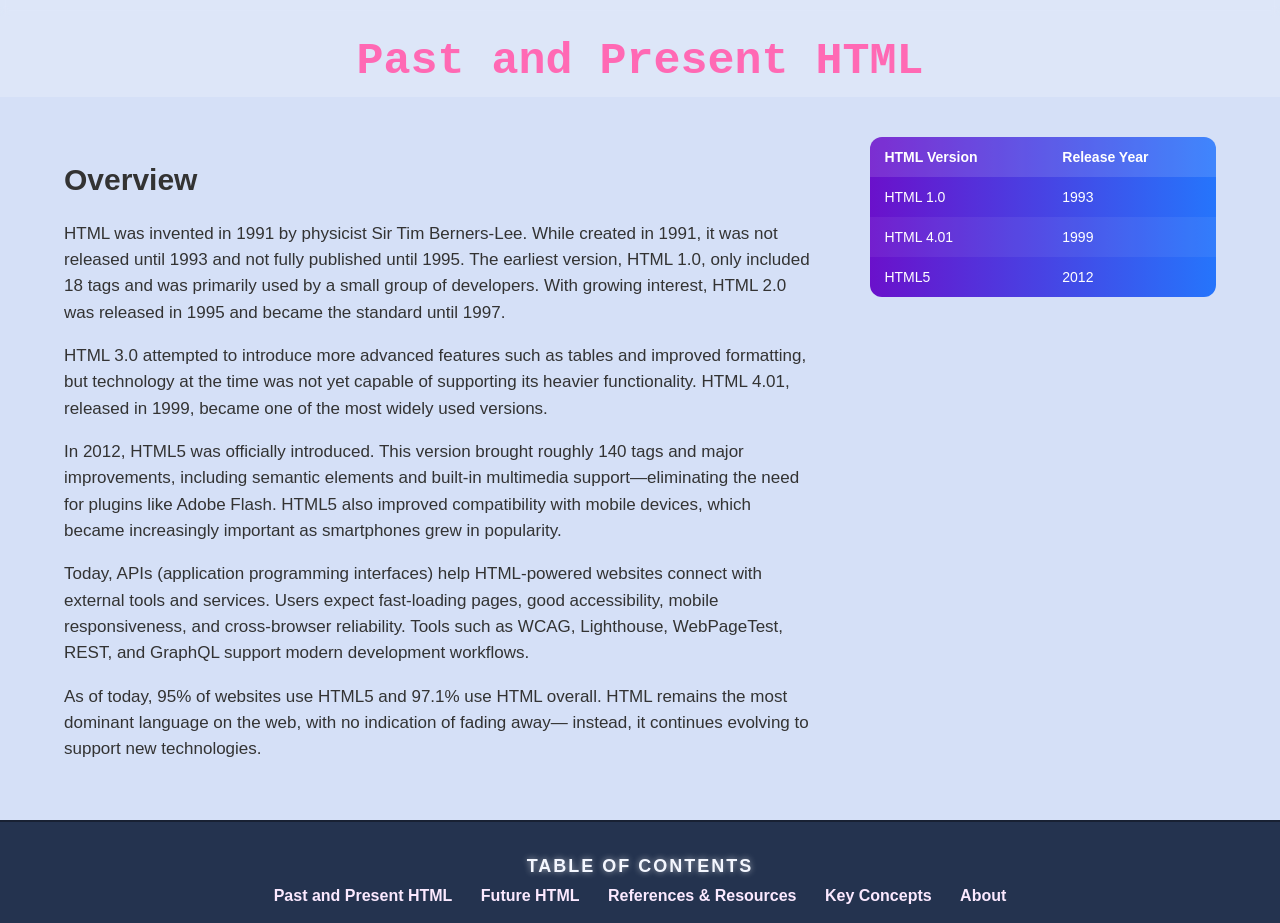
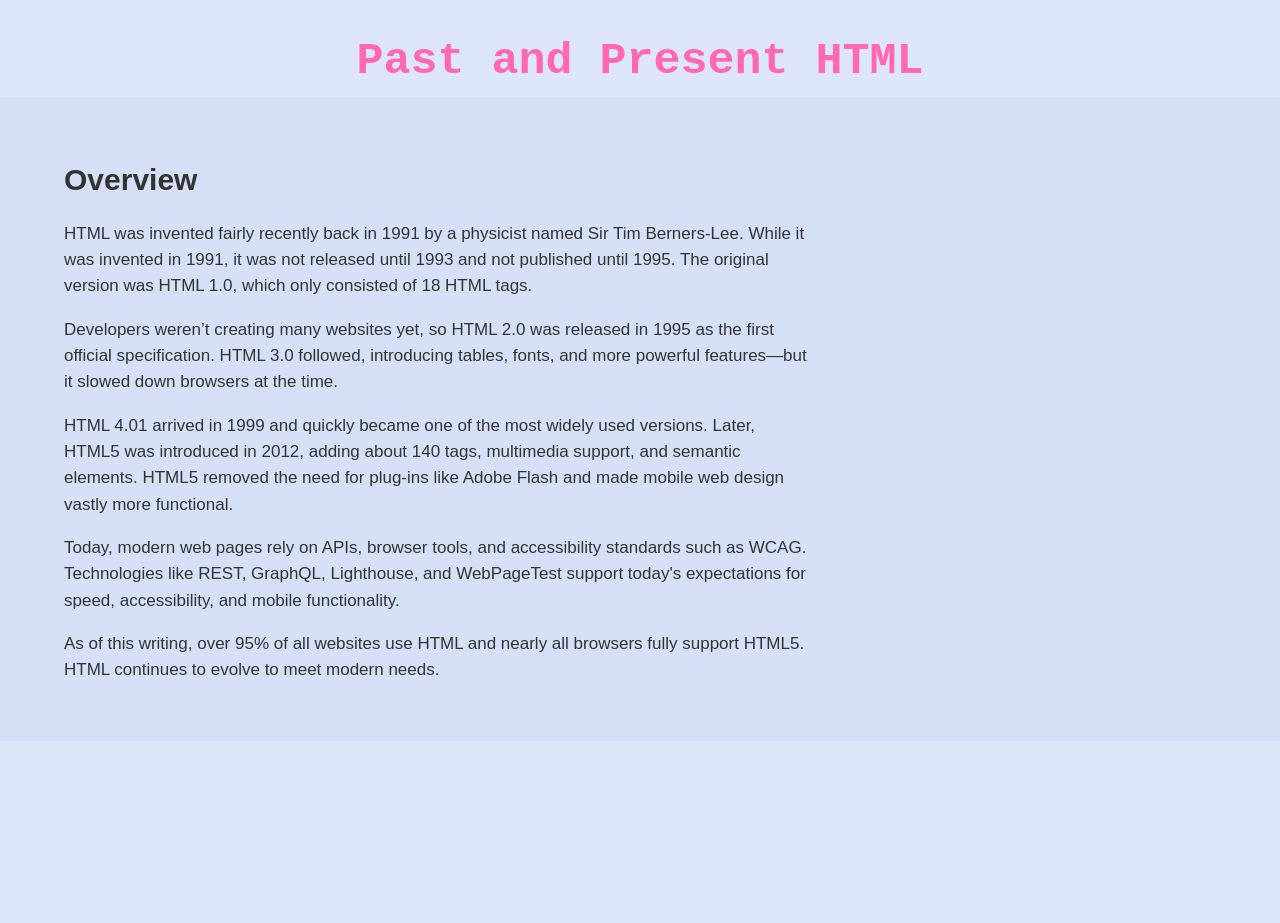
Before and after one commit to evalarin/evalarin.github.io, a plain HTML site: page pastpresent.html in a window 1280 px wide. Shown: the part 520-1443 px from the top of the page. After the commit the page ends 1261 px from the top, so only its background shows below. Drawn offline with Linux system fonts and the light colour scheme.

Commit message:
Update pastpresent.html

```diff
--- a/pastpresent.html
+++ b/pastpresent.html
@@ -3,7 +3,7 @@
 <head>
 <meta charset="UTF-8">
 <meta name="viewport" content="width=device-width, initial-scale=1.0">
-<title>Past & Present HTML</title>
+<title>Past and Present HTML</title>
 <link rel="stylesheet" href="style.css">
 </head>
 
@@ -37,77 +37,38 @@
 <div id="pastpresent">
 
   <div id="pasttext">
-
     <h3>Overview</h3>
 
     <p>
-      HTML was invented in 1991 by physicist Sir Tim Berners-Lee. While created in 1991,
-      it was not released until 1993 and not fully published until 1995.
-      The earliest version, HTML 1.0, only included 18 tags and was primarily used by a small group of developers.
-      With growing interest, HTML 2.0 was released in 1995 and became the standard until 1997.
+      HTML was invented fairly recently back in 1991 by a physicist named Sir Tim Berners-Lee.
+      While it was invented in 1991, it was not released until 1993 and not published until 1995.
+      The original version was HTML 1.0, which only consisted of 18 HTML tags.
     </p>
 
     <p>
-      HTML 3.0 attempted to introduce more advanced features such as tables and improved formatting,
-      but technology at the time was not yet capable of supporting its heavier functionality.
-      HTML 4.01, released in 1999, became one of the most widely used versions.
+      Developers weren’t creating many websites yet, so HTML 2.0 was released in 1995 as the first official specification.
+      HTML 3.0 followed, introducing tables, fonts, and more powerful features—but it slowed down browsers at the time.
     </p>
 
     <p>
-      In 2012, HTML5 was officially introduced. This version brought roughly 140 tags and major improvements,
-      including semantic elements and built-in multimedia support—eliminating the need for plugins like Adobe Flash.
-      HTML5 also improved compatibility with mobile devices, which became increasingly important as smartphones grew in popularity.
+      HTML 4.01 arrived in 1999 and quickly became one of the most widely used versions.
+      Later, HTML5 was introduced in 2012, adding about 140 tags, multimedia support, and semantic elements.
+      HTML5 removed the need for plug-ins like Adobe Flash and made mobile web design vastly more functional.
     </p>
 
     <p>
-      Today, APIs (application programming interfaces) help HTML-powered websites connect with external tools and services.
-      Users expect fast-loading pages, good accessibility, mobile responsiveness, and cross-browser reliability.
-      Tools such as WCAG, Lighthouse, WebPageTest, REST, and GraphQL support modern development workflows.
+      Today, modern web pages rely on APIs, browser tools, and accessibility standards such as WCAG.
+      Technologies like REST, GraphQL, Lighthouse, and WebPageTest support today's expectations for speed,
+      accessibility, and mobile functionality.
     </p>
 
     <p>
-      As of today, 95% of websites use HTML5 and 97.1% use HTML overall.
-      HTML remains the most dominant language on the web, with no indication of fading away—
-      instead, it continues evolving to support new technologies.
+      As of this writing, over 95% of all websites use HTML and nearly all browsers fully support HTML5.
+      HTML continues to evolve to meet modern needs.
     </p>
-
   </div>
 
   <div id="pasttablewrapper">
     <table id="pasttable">
       <thead>
         <tr>
-          <th>HTML Version</th>
-          <th>Release Year</th>
-        </tr>
-      </thead>
-      <tbody>
-        <tr>
-          <td>HTML 1.0</td>
-          <td>1993</td>
-        </tr>
-        <tr>
-          <td>HTML 4.01</td>
-          <td>1999</td>
-        </tr>
-        <tr>
-          <td>HTML5</td>
-          <td>2012</td>
-        </tr>
-      </tbody>
-    </table>
-  </div>
-
-</div>
-
-<div id="homepagetableofcontents">
-  <h4>Table of Contents</h4>
-  <a href="pastpresent.html">Past and Present HTML</a>
-  <a href="future.html">Future HTML</a>
-  <a href="references.html">References & Resources</a>
-  <a href="keyconcepts.html">Key Concepts</a>
-  <a href="about.html">About</a>
-</div>
-
-</body>
-</html>
```
